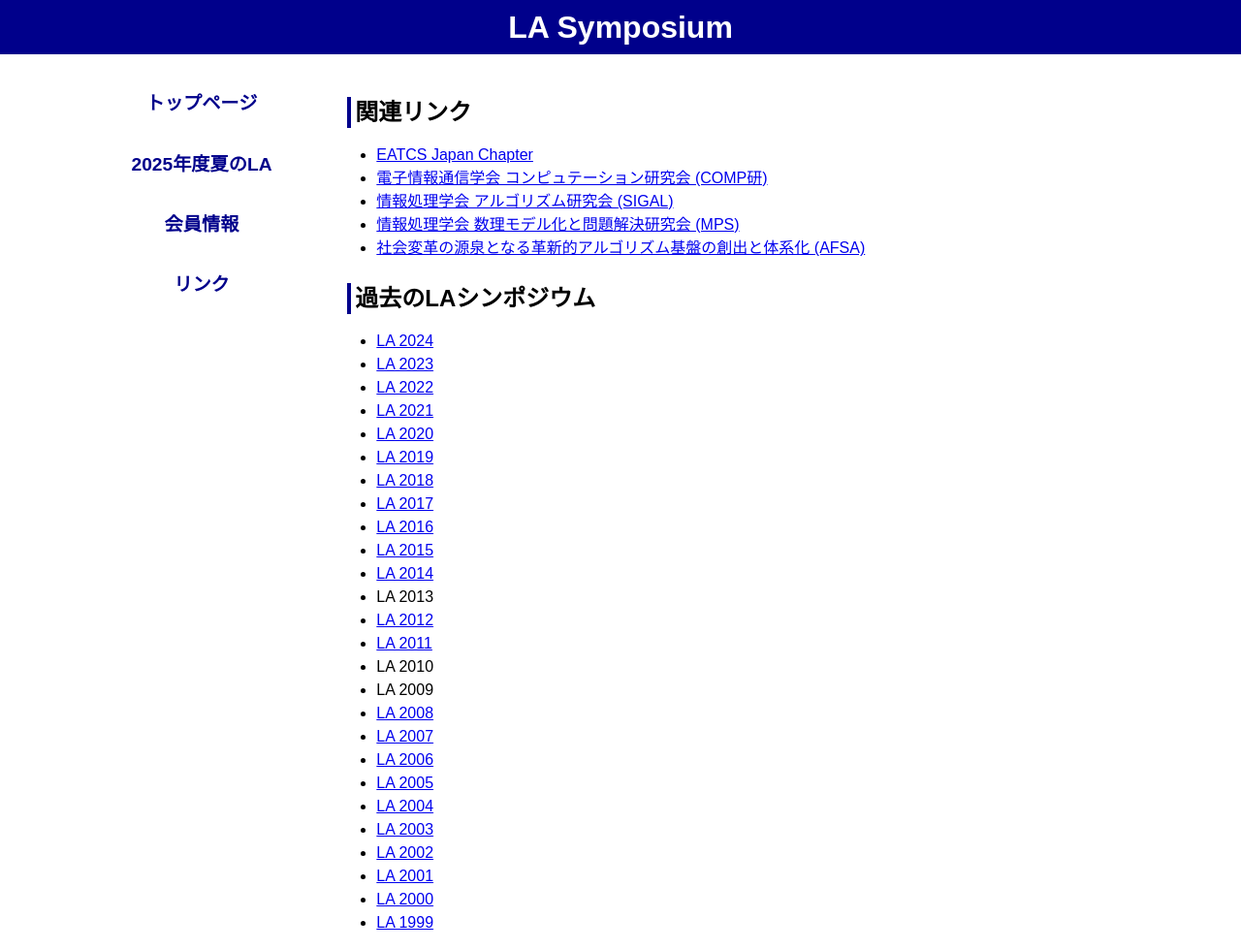
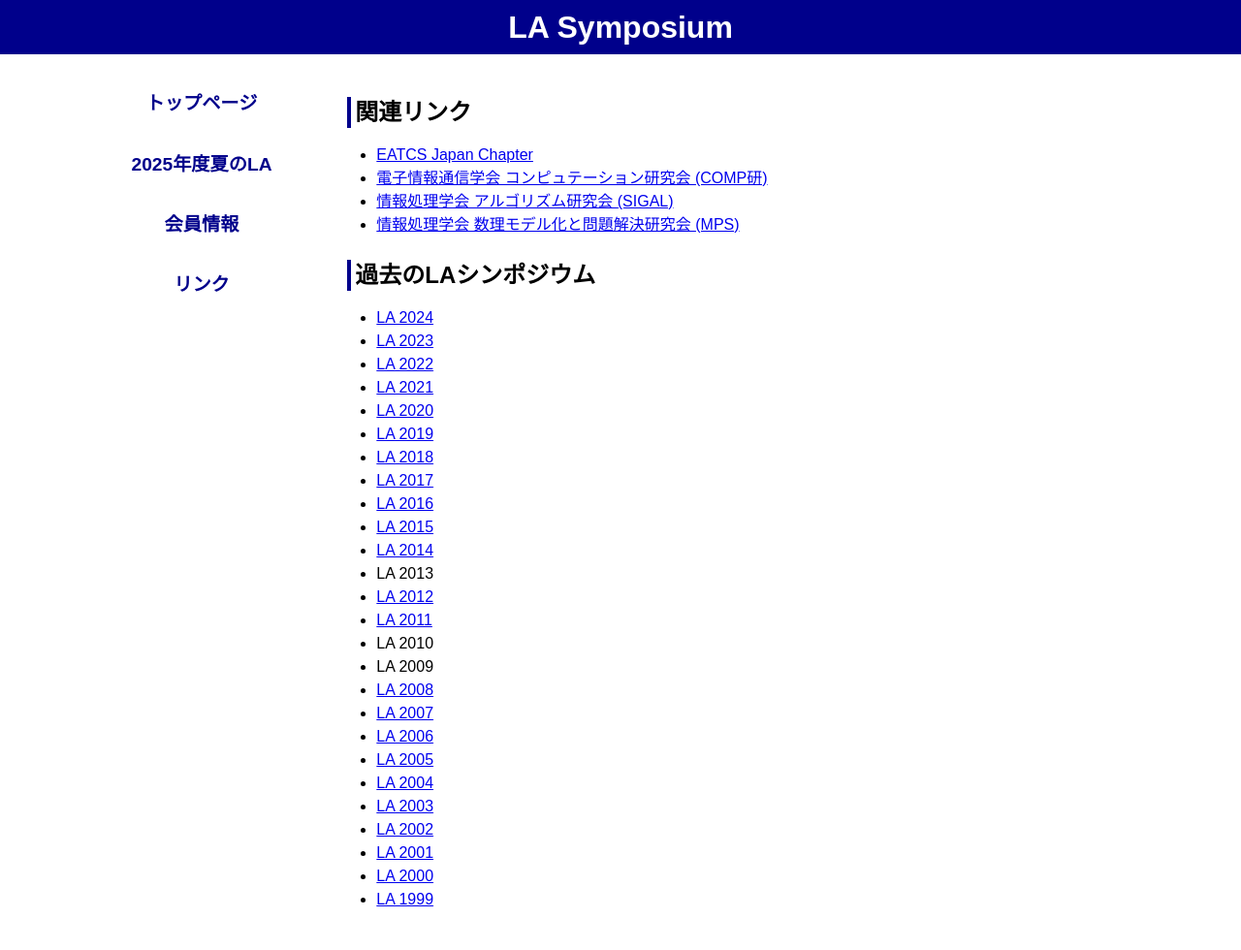
Before and after one commit to ytamura12/la-symposium_test.github.io, a Jekyll site: the page built from links.md, in a window 1280 px wide. Shown: the whole page at 97% size. Built offline with Jekyll 4.4.1, drawn with Linux system fonts in a browser that asks for light colours; after the commit the page ends 956 px from its top, so only the background shows below that.

Commit message:
Update links.md

```diff
--- a/links.md
+++ b/links.md
@@ -9,7 +9,6 @@ title: LA Symposium, リンク
 * [電子情報通信学会 コンピュテーション研究会 (COMP研)](http://www.ieice.org/~comp/){:target="_blank"}
 * [情報処理学会 アルゴリズム研究会 (SIGAL)](http://www.ipsj-sigal.or.jp/){:target="_blank"}
 * [情報処理学会 数理モデル化と問題解決研究会 (MPS)](http://www.ipsj.or.jp/sig/mps/){:target="_blank"}
-* [社会変革の源泉となる革新的アルゴリズム基盤の創出と体系化 (AFSA)](https://afsa.jp){:target="_blank"}
 
 過去のLAシンポジウム
 --------
```
